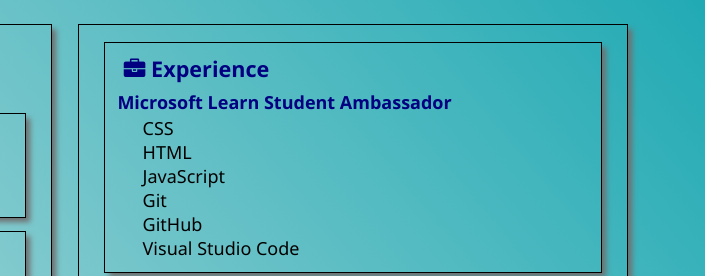
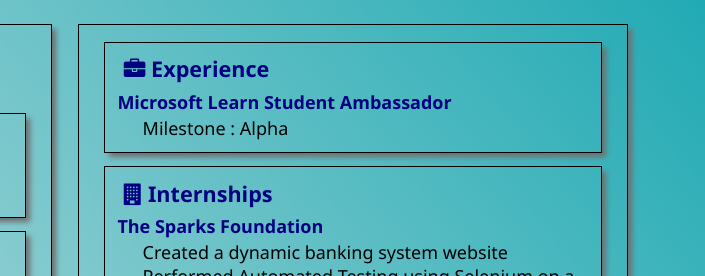
Before and after one commit to SimranS22/SATechnicalOnboarding, a plain HTML site: page src/index.html in a window 1280 px wide. Shown: the top 276 px of the page, 575-1280 px from the left. Drawn offline with Linux system fonts and the light colour scheme.

Commit message:
Updated Experience

```diff
--- a/src/index.html
+++ b/src/index.html
@@ -73,12 +73,7 @@
                 </h2>
                 <h3>Microsoft Learn Student Ambassador</h3>
                 <ul>
-                    <li>CSS</li>
-                    <li>HTML</li>
-                    <li>JavaScript</li>
-                    <li>Git</li>
-                    <li>GitHub</li>
-                    <li>Visual Studio Code</li>
+                    <li>Milestone : Alpha</li>
                 </ul>
             </section>
             <section class="box">
```
